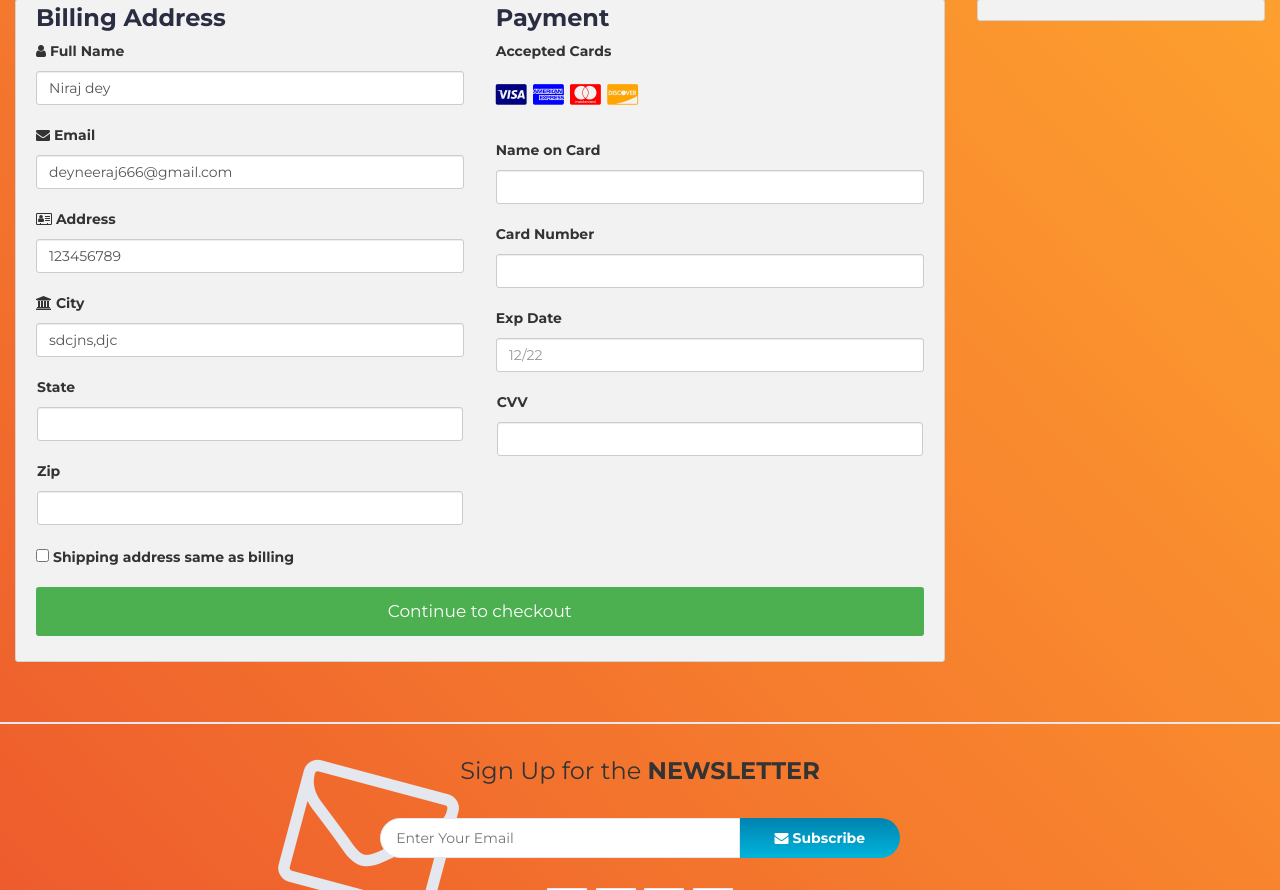
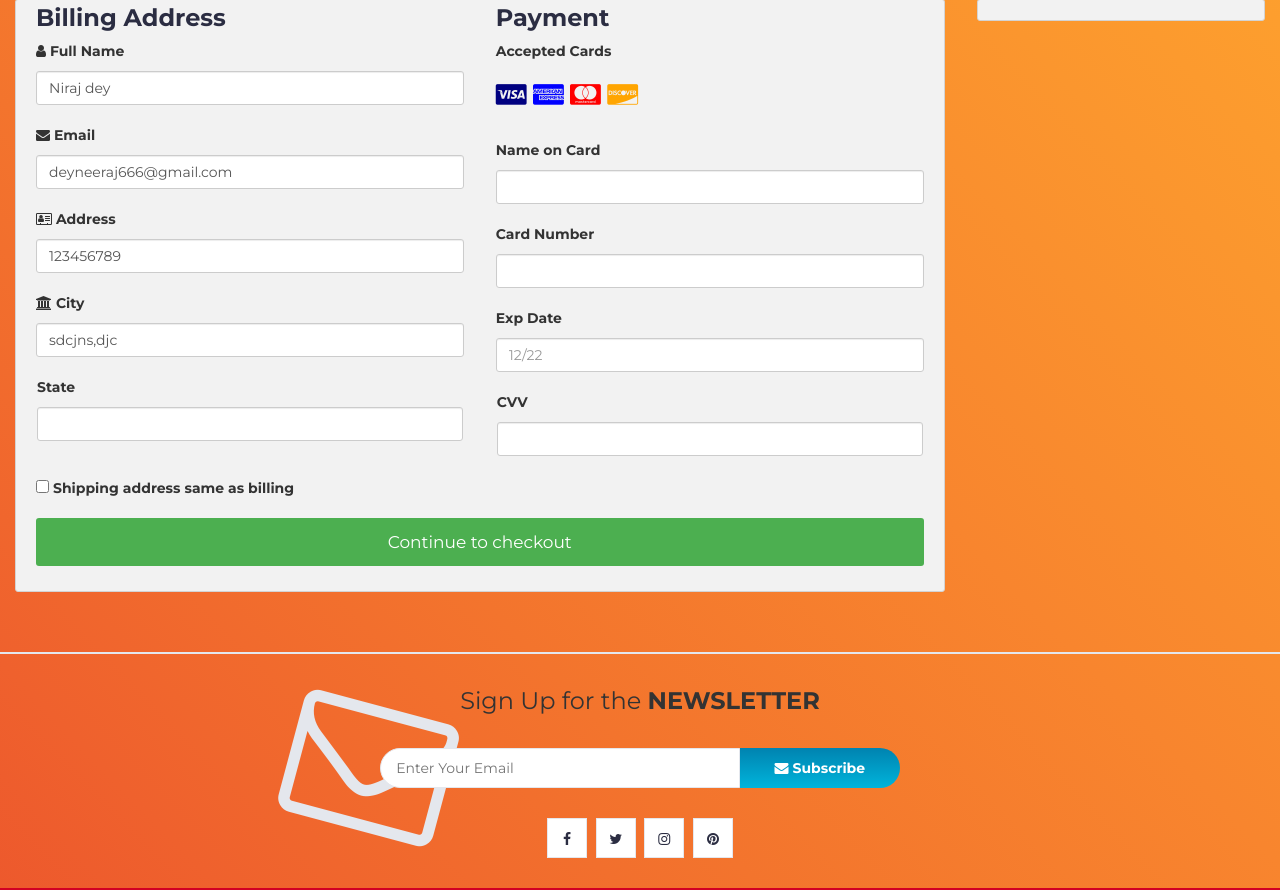
Before and after one commit to raquelbatista/Project_PD, a PHP site: page /myfiles/checkout.php in a window 1280 px wide. Shown: the part 258-1148 px from the top of the page. Run offline with PHP 8.4, Linux system fonts and the light colour scheme; a user stored in the database is signed in; data comes from the database, SQL or seed files in the repository; data that the repository does not hold is empty; some libraries are stand-ins or nearby versions.

Commit message:
Update checkout.php

```diff
--- a/php/online-shopping-system/checkout.php
+++ b/php/online-shopping-system/checkout.php
@@ -135,10 +135,7 @@ span.price {
 							<label for="state">State</label>
 							<input type="text" id="state" name="state" class="form-control" pattern="^[a-zA-Z ]+$" required>
 						</div>
-						<div class="col-50">
-							<label for="zip">Zip</label>
-							<input type="text" id="zip" name="zip" class="form-control">
-						</div>
+
 						</div>
 					</div>
 
```
